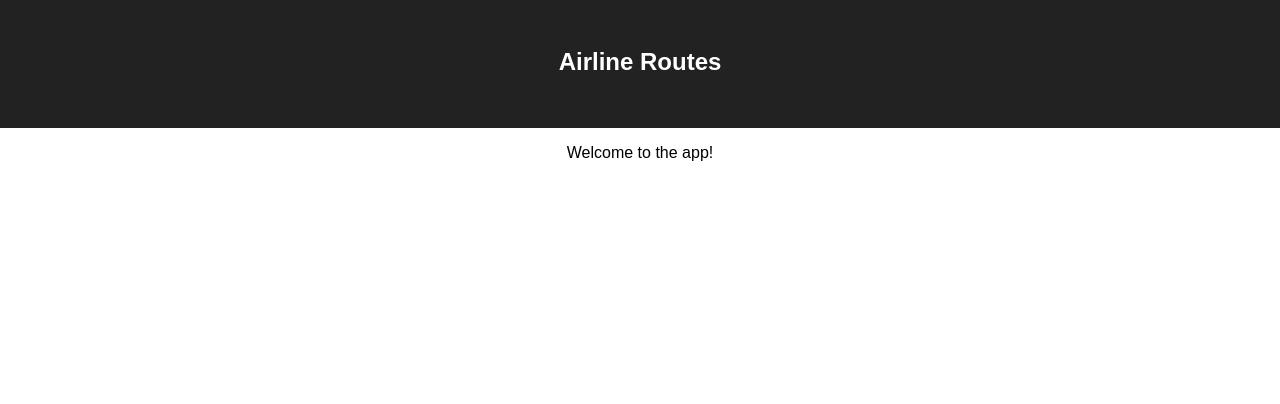
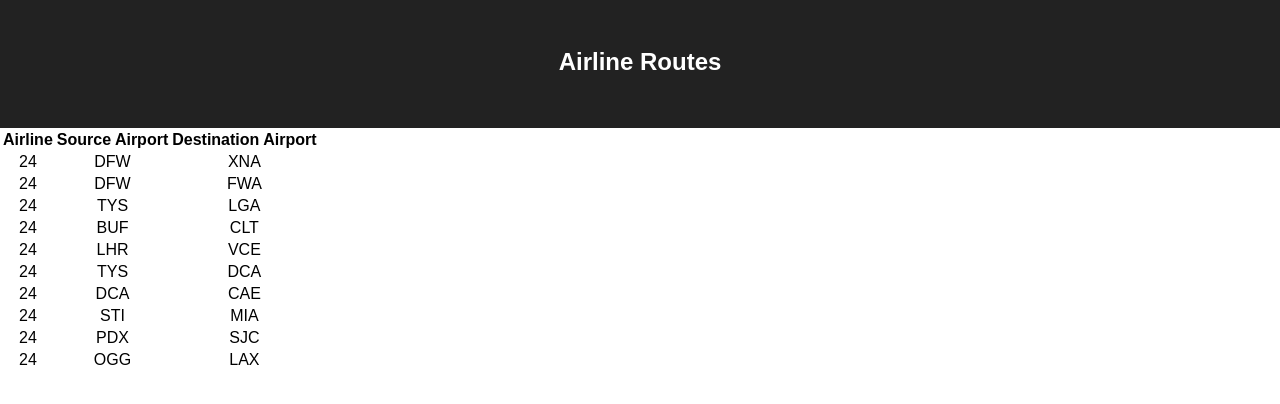
Before and after one commit to maxiappleton/airline-routes, a React (Create React App) app: page / in a window 1280 px wide. Shown: the top 404 px of the page. Built offline with nearby package versions, Linux system fonts and the light colour scheme.

Commit message:
presented raw data in a table

```diff
--- a/src/App.js
+++ b/src/App.js
@@ -1,17 +1,39 @@
 import React, { Component } from 'react';
 import './App.css';
+import data from './data';
+
+// import Table from './components/Table';
 
 class App extends Component {
   render() {
+    const sampleRoutes = data.routes.slice(0, 10);
+
     return (
       <div className="app">
         <header className="header">
           <h1 className="title">Airline Routes</h1>
         </header>
         <section>
-          <p>
-            Welcome to the app!
-          </p>
+          <table>
+            <thead>
+              <tr>
+                <th>Airline</th>
+                <th>Source Airport</th>
+                <th>Destination Airport</th>
+              </tr>
+            </thead>
+            <tbody>
+              {sampleRoutes.map(route => {
+                return (
+                  <tr key={JSON.stringify(route)}>
+                    <td>{route.airline}</td>
+                    <td>{route.src}</td>
+                    <td>{route.dest}</td>
+                  </tr>
+                );
+              })}
+            </tbody>
+          </table>
         </section>
       </div>
     );
--- /dev/null
+++ b/src/components/Table.js
@@ -0,0 +1,13 @@
+import React, { Component } from 'react';
+
+class Table extends Component {
+  render() {
+    return (
+      <div>
+        <p>I am a table!</p>
+      </div>
+    );
+  }
+}
+
+export default Table;
```
Also changed, not shown: public/index.html (+0 -10 lines).
